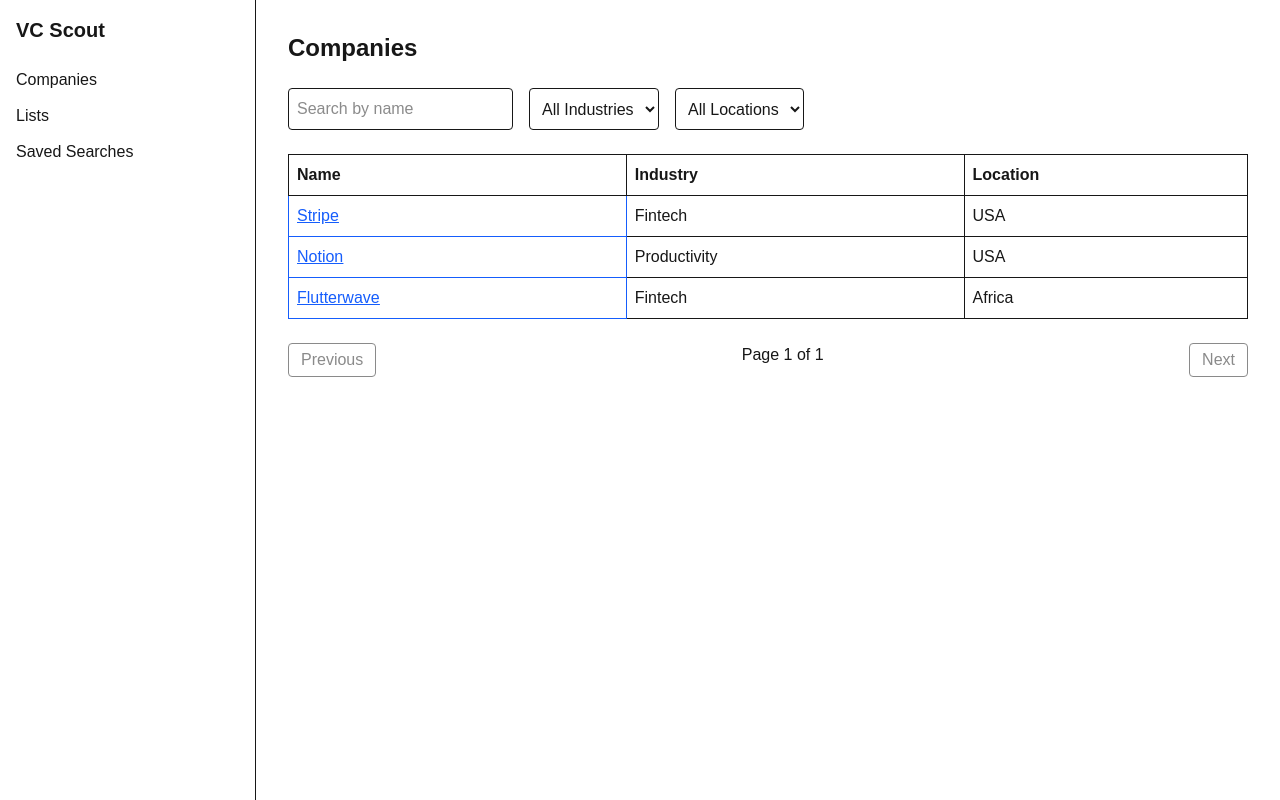
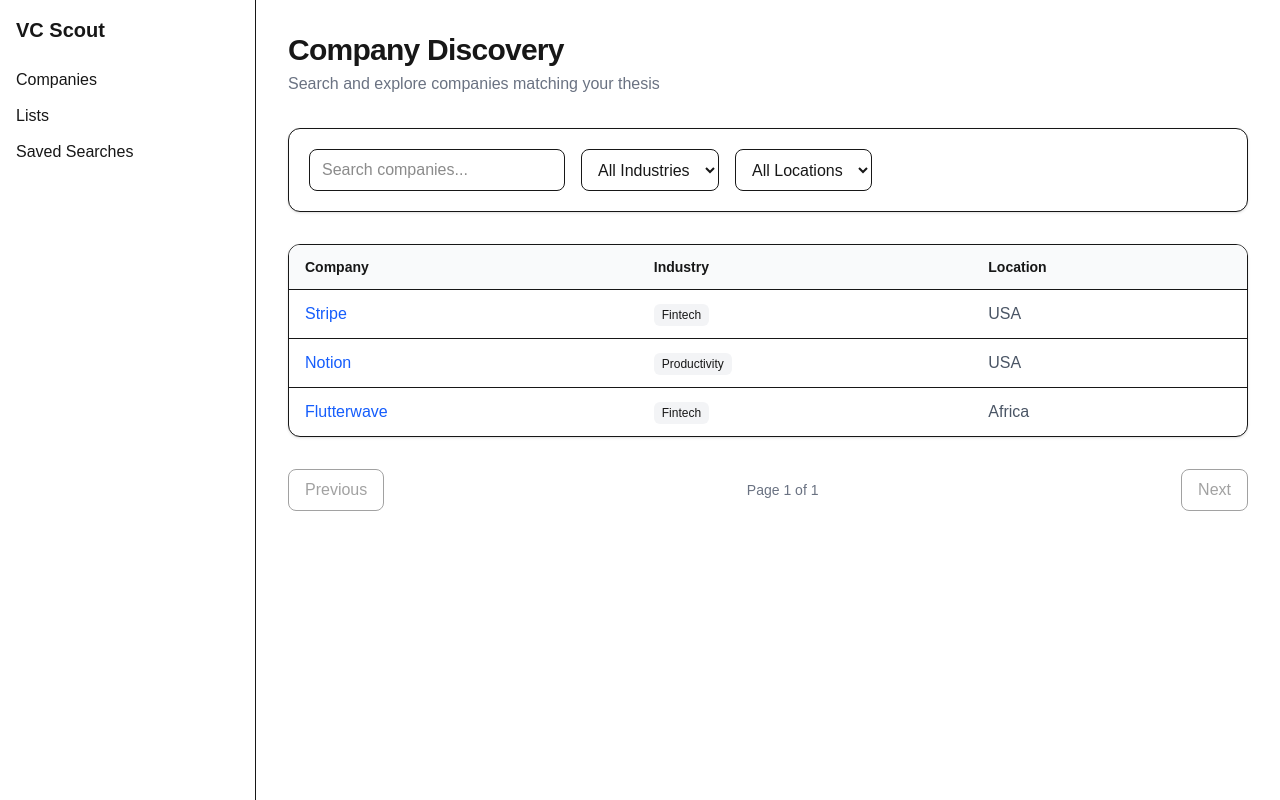
Before and after one commit to rozbloom/vc_sourcing_mvp, a Next.js app in the folder vc-intelligence-new/: page /companies in a window 1280 px wide. Built offline with nearby package versions, Linux system fonts and the light colour scheme.

Commit message:
updated the companies page UI

```diff
--- a/vc-intelligence-new/src/app/companies/page.tsx
+++ b/vc-intelligence-new/src/app/companies/page.tsx
@@ -37,20 +37,30 @@
     );
 
     return (
-        <div className="space-y-6">
-            <h1 className="text-2xl font-bold">Companies</h1>
+        <div className="max-w-6xl mx-auto space-y-8">
 
-            {/* Filters */}
-            <div className="flex gap-4">
+            {/* Header */}
+            <div>
+                <h1 className="text-3xl font-semibold tracking-tight">
+                    Company Discovery
+                </h1>
+                <p className="text-gray-500 mt-1">
+                    Search and explore companies matching your thesis
+                </p>
+            </div>
+
+            {/* Filters Card */}
+            <div className="bg-white border rounded-xl p-5 shadow-sm flex flex-wrap gap-4">
+
                 <input
                     type="text"
-                    placeholder="Search by name"
+                    placeholder="Search companies..."
                     value={search}
                     onChange={(e) => {
                         setSearch(e.target.value);
                         setPage(1);
                     }}
-                    className="border p-2 rounded"
+                    className="border rounded-lg px-3 py-2 w-64 focus:outline-none focus:ring-2 focus:ring-black"
                 />
 
                 <select
@@ -59,13 +69,11 @@
                         setIndustryFilter(e.target.value);
                         setPage(1);
                     }}
-                    className="border p-2 rounded"
+                    className="border rounded-lg px-3 py-2"
                 >
                     <option value="">All Industries</option>
                     {industries.map((industry) => (
-                        <option key={industry} value={industry}>
-                            {industry}
-                        </option>
+                        <option key={industry}>{industry}</option>
                     ))}
                 </select>
 
@@ -75,63 +83,81 @@
                         setLocationFilter(e.target.value);
                         setPage(1);
                     }}
-                    className="border p-2 rounded"
+                    className="border rounded-lg px-3 py-2"
                 >
                     <option value="">All Locations</option>
                     {locations.map((location) => (
-                        <option key={location} value={location}>
-                            {location}
-                        </option>
+                        <option key={location}>{location}</option>
                     ))}
                 </select>
+
             </div>
 
-            {/* Companies Table */}
-            <table className="w-full border-collapse border">
-                <thead>
+            {/* Table Card */}
+            <div className="bg-white border rounded-xl shadow-sm overflow-hidden">
+
+                <table className="w-full">
+                    <thead className="bg-gray-50 text-sm">
                         <tr>
-                        <th className="border p-2 text-left">Name</th>
-                        <th className="border p-2 text-left">Industry</th>
-                        <th className="border p-2 text-left">Location</th>
+                            <th className="text-left px-4 py-3">Company</th>
+                            <th className="text-left px-4 py-3">Industry</th>
+                            <th className="text-left px-4 py-3">Location</th>
                         </tr>
                     </thead>
 
                     <tbody>
-                    {paginated.map((company: Company) => (
-                        <tr key={company.id}>
-                            <td className="border p-2 text-blue-600 underline">
+                        {paginated.map((company) => (
+                            <tr
+                                key={company.id}
+                                className="border-t hover:bg-gray-50 transition"
+                            >
+                                <td className="px-4 py-3 font-medium text-blue-600">
                                     <Link href={`/companies/${company.id}`}>
                                         {company.name}
                                     </Link>
                                 </td>
-                            <td className="border p-2">{company.industry}</td>
-                            <td className="border p-2">{company.location}</td>
+
+                                <td className="px-4 py-3">
+                                    <span className="px-2 py-1 text-xs bg-gray-100 rounded-md">
+                                        {company.industry}
+                                    </span>
+                                </td>
+
+                                <td className="px-4 py-3 text-gray-600">
+                                    {company.location}
+                                </td>
                             </tr>
                         ))}
                     </tbody>
                 </table>
 
-            {/* Pagination Controls */}
-            <div className="flex justify-between">
+            </div>
+
+            {/* Pagination */}
+            <div className="flex items-center justify-between">
+
                 <button
                     disabled={page <= 1}
                     onClick={() => setPage(page - 1)}
-                    className="px-3 py-1 border rounded disabled:opacity-50"
+                    className="px-4 py-2 border rounded-lg hover:bg-gray-100 disabled:opacity-40"
                 >
                     Previous
                 </button>
-                <span>
+
+                <span className="text-sm text-gray-500">
                     Page {page} of {totalPages}
                 </span>
 
                 <button
                     disabled={page >= totalPages}
                     onClick={() => setPage(page + 1)}
-                    className="px-3 py-1 border rounded disabled:opacity-50"
+                    className="px-4 py-2 border rounded-lg hover:bg-gray-100 disabled:opacity-40"
                 >
                     Next
                 </button>
+
             </div>
+
         </div>
     );
 }
```
Lines whose indentation alone changed are shown as unchanged.
